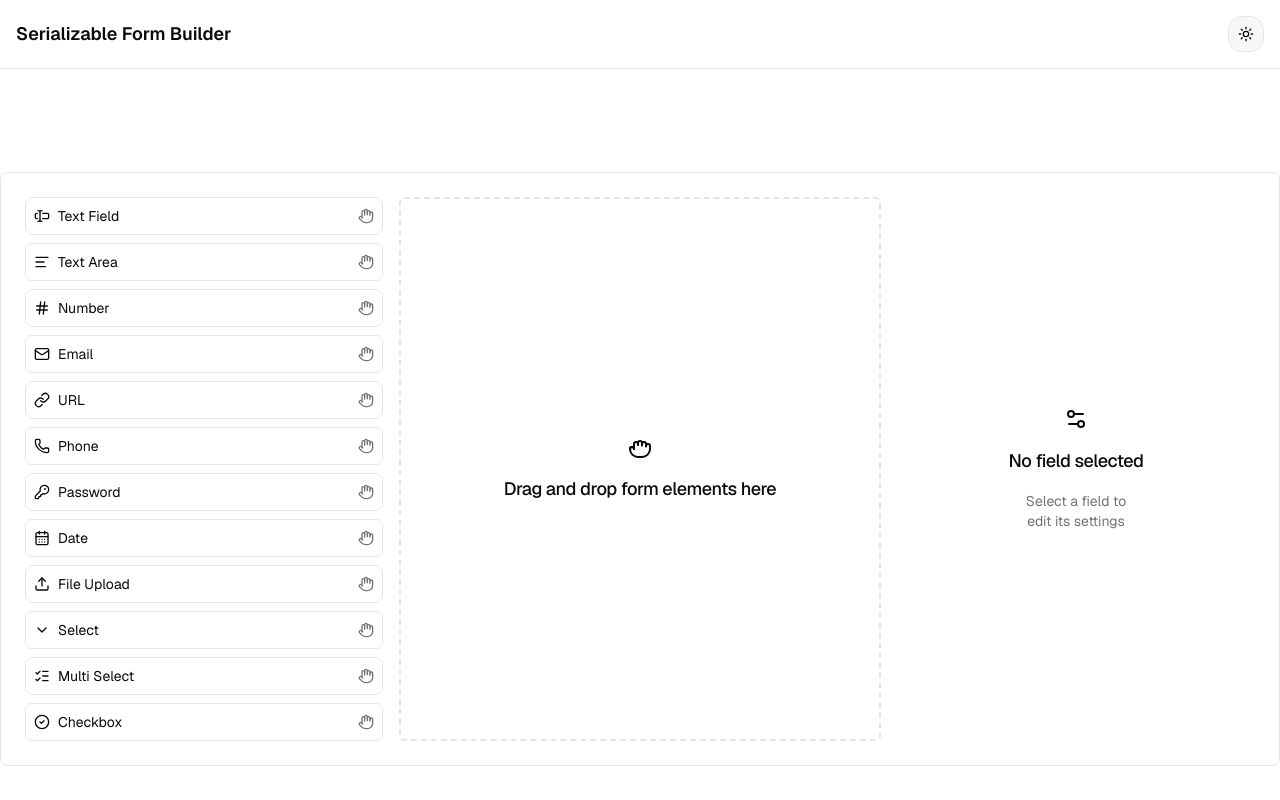
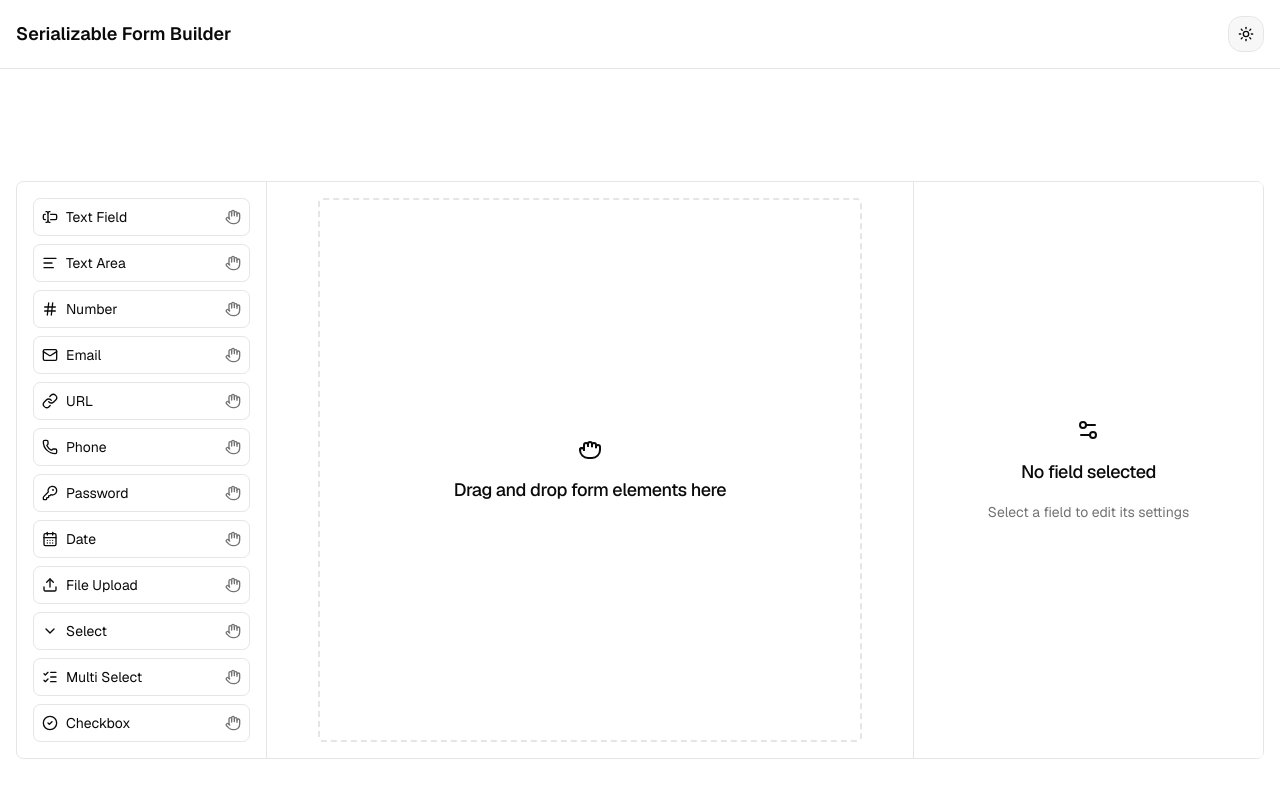
Before and after one commit to Zain-ul-din/serializable-form-builder, a Next.js app: page / in a window 1280 px wide. Shown: the top 800 px of the page. Built offline with nearby package versions, Linux system fonts and the light colour scheme.

Commit message:
feat: improve style of builder

```diff
--- a/app/page.tsx
+++ b/app/page.tsx
@@ -12,8 +12,8 @@ export default function Page() {
   return (
     <>
       <Header />
-      <main className="flex h-dvh items-center justify-center">
-        <section className="w-full max-w-7xl rounded-xl border p-6">
+      <main className="flex items-center justify-center py-24">
+        <section className="w-full p-4">
           <FormBuilder>
             <FormBuilderPalette>
               <FormBuilderPaletteItems />
--- a/components/form-builder/form-builder-canvas-render.tsx
+++ b/components/form-builder/form-builder-canvas-render.tsx
@@ -34,7 +34,7 @@ export function FormBuilderCanvasRender({ className }: { className?: string }) {
           </EmptyHeader>
         </Empty>
       ) : (
-        <ul className="w-full">
+        <ul className="w-full py-4">
           {fields.map((field, i, self) => (
             <FormBuilderField
               key={i}
--- a/components/form-builder/form-builder.tsx
+++ b/components/form-builder/form-builder.tsx
@@ -10,13 +10,19 @@ import { FormBuilderSettingsRender } from "./form-builder-settings-render"
 export function FormBuilder({ children }: { children: ReactNode }) {
   return (
     <FormBuilderProvider>
-      <div className="grid grid-cols-10 gap-4">{children}</div>
+      <div className="mx-auto grid w-full max-w-7xl grid-cols-[250px_1fr_350px] rounded-xl border">
+        {children}
+      </div>
     </FormBuilderProvider>
   )
 }
 
 export function FormBuilderPalette({ children }: { children: ReactNode }) {
-  return <aside className={cn("col-span-3")}>{children}</aside>
+  return <aside className="border-r p-4">{children}</aside>
+}
+
+export function FormBuilderPaletteHeader() {
+  return <h3 className="mb-4 text-base font-semibold">Drag & Drop</h3>
 }
 
 export function FormBuilderPaletteItems({ className }: { className?: string }) {
@@ -30,9 +36,13 @@ export function FormBuilderPaletteItems({ className }: { className?: string }) {
 }
 
 export function FormBuilderCanvas({ className }: { className?: string }) {
-  return <FormBuilderCanvasRender className={cn("col-span-4", className)} />
+  return (
+    <FormBuilderCanvasRender
+      className={cn("mx-auto max-w-xl overflow-y-auto p-4", className)}
+    />
+  )
 }
 
 export function FormBuilderSettings() {
-  return <FormBuilderSettingsRender className="col-span-3" />
+  return <FormBuilderSettingsRender className="border-l bg-card/50 p-4" />
 }
```
